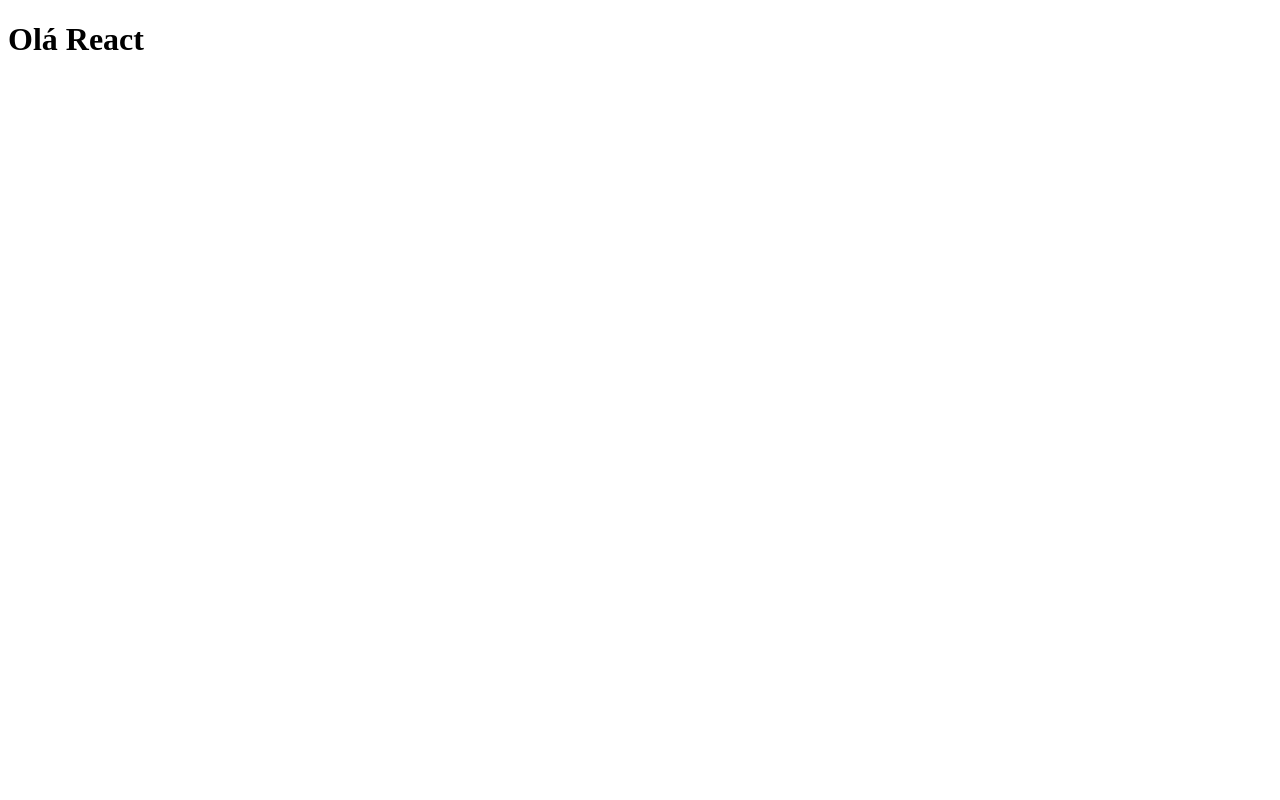
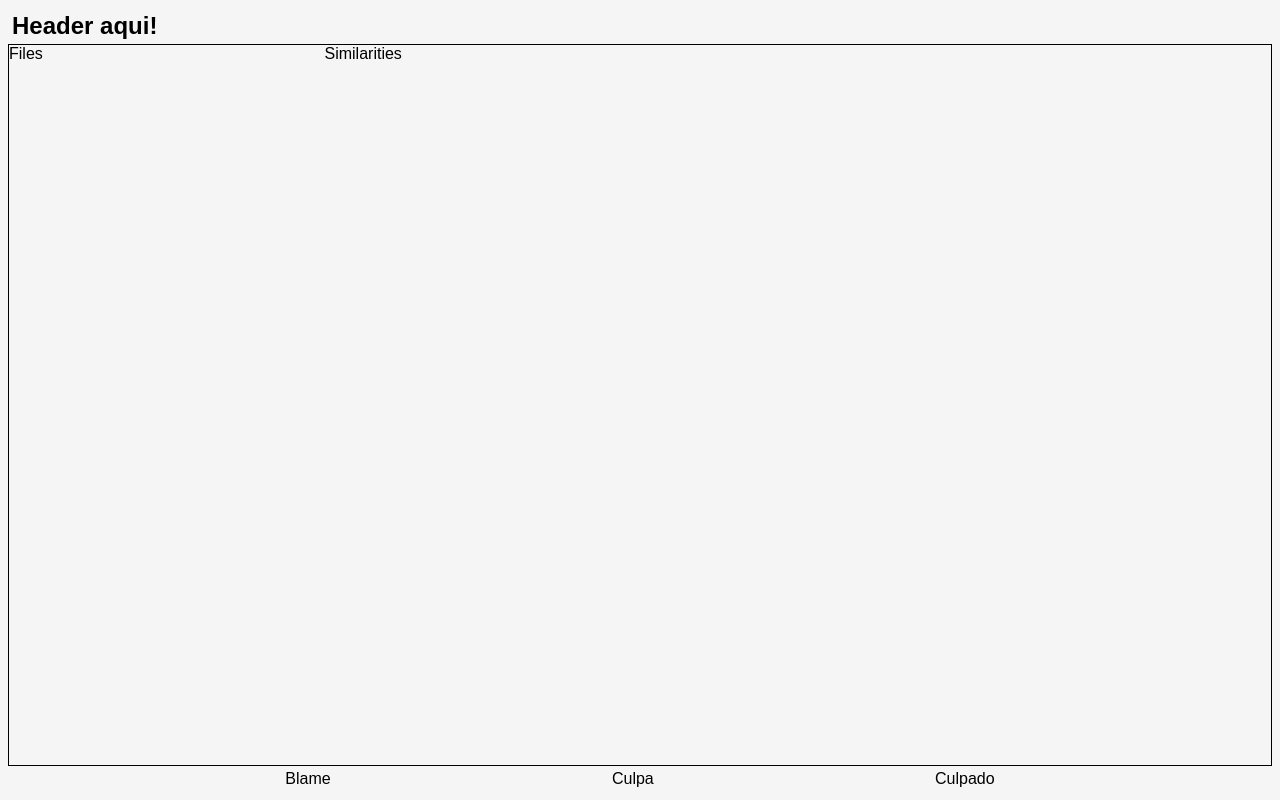
Before and after one commit to ovidio-francisco/blame, a React (Create React App) app: page / in a window 1280 px wide. Built offline with nearby package versions, Linux system fonts and the light colour scheme.

Commit message:
Make Principal Layout

```diff
--- a/public/index.html
+++ b/public/index.html
@@ -2,7 +2,7 @@
 <html>
   <head>
     <meta charset="utf-8" />
-    <title>React App</title>
+    <title>Blame</title>
   </head>
   <body>
     <div id="root"></div>
--- /dev/null
+++ b/src/components/App/App.jsx
@@ -0,0 +1,17 @@
+import React  from 'react';
+import Main   from '../Main/Main';
+import Header from '../Header/Header';
+import Footer from '../Footer/Footer';
+
+
+const App = () => {
+	return (
+		<>
+		<Header />
+		<Main />
+		<Footer />
+		</>
+	);
+}
+
+export default App;
--- /dev/null
+++ b/src/components/Files/Files.jsx
@@ -0,0 +1,23 @@
+import React from 'react';
+import styled from 'styled-components';
+
+const FilesWrapper = styled.div`
+	flex: 1;
+
+`;
+
+
+
+const Files = () => {
+	return (
+		// <Panel flex="1">
+			<FilesWrapper>
+
+				Files
+
+			</FilesWrapper>
+		// </Panel>
+	);
+};
+
+export default Files;
--- /dev/null
+++ b/src/components/Footer/Footer.jsx
@@ -0,0 +1,29 @@
+import React from 'react';
+import styled from 'styled-components'
+
+// import Panel from '../Panel/Panel'
+
+const FooterWrapper = styled.footer`
+	display: flex;
+	justify-content: space-evenly;
+
+	div {
+		text-align: center;
+		padding: 4px;
+	}
+`;
+
+
+const Footer = () => {
+	return (
+		// <Panel>
+			<FooterWrapper>
+				<div>Blame</div>
+				<div>Culpa</div>
+				<div>Culpado</div>
+			</FooterWrapper>
+		// </Panel>
+	);
+};
+
+export default Footer;
--- /dev/null
+++ b/src/components/Header/Header.jsx
@@ -0,0 +1,22 @@
+import React from 'react';
+import styled from 'styled-components';
+
+// import Panel from '../Panel/Panel'
+
+const HeaderWrapper = styled.header`
+	h2 {
+		margin: 4px;
+	}
+`;
+
+const Header = () => {
+	return (
+		// <Panel>
+			<HeaderWrapper>
+				<h2>Header aqui!</h2>
+			</HeaderWrapper>
+		// </Panel>
+	);
+};
+
+export default Header;
--- /dev/null
+++ b/src/components/Main/Main.jsx
@@ -0,0 +1,24 @@
+import React from 'react';
+import styled from 'styled-components';
+
+import Files  from '../Files/Files';
+import Similarities  from '../Similarities/Similarities';
+
+const MainWrapper = styled.main`
+	flex: 1;
+	display: flex;
+	flex-direction: row;
+	border: 1px solid black;
+`;
+
+
+const Main = () => {
+	return (
+		<MainWrapper>
+			<Files />
+			<Similarities />
+		</MainWrapper>
+	);
+}
+
+export default Main;
--- /dev/null
+++ b/src/components/Similarities/Similarities.jsx
@@ -0,0 +1,19 @@
+import React from 'react';
+import styled from 'styled-components';
+
+
+const SimilaritiesWrapper = styled.div`
+
+	flex: 3;
+`;
+
+
+const Similarities = () => {
+	return (
+		<SimilaritiesWrapper>
+			Similarities
+		</SimilaritiesWrapper>
+	);
+}
+
+export default Similarities;
--- a/src/index.js
+++ b/src/index.js
@@ -1,9 +1,8 @@
-import React from 'react'
-import ReactDOM from 'react-dom'
+import { createRoot } from 'react-dom/client';
 
-const App = () => {
-	return <h1>Olá React</h1>
-}
+import App from './components/App/App';
+import './styles/global.css'
 
-
-ReactDOM.render(<App />, document.getElementById('root'));
+const container = document.getElementById('root');
+const root = createRoot(container);
+root.render(<App />);
--- /dev/null
+++ b/src/styles/global.css
@@ -0,0 +1,19 @@
+#root {
+	height: 100%;
+	display: flex;
+	flex-direction: column;
+}
+
+html {
+	height: 100%;
+	display: flex;
+	flex-direction: column;
+}
+
+body {
+	height: 100%;
+	display: flex;
+	flex-direction: column;
+	font-family: 'Arial', sans-serif;
+	background-color: #f5f5f5;
+}
```
